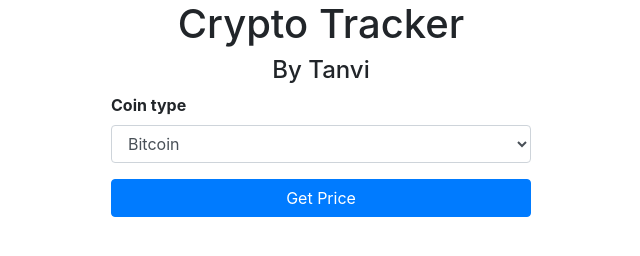
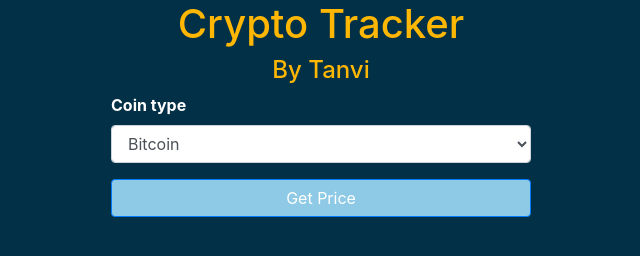
Before and after one commit to Tanvip22/CryptoTracker, a plain HTML site: page index.html in a window 1280 px wide. Shown: the whole page, without its empty margins (319-959 px from the left). Drawn offline with nearby package versions, Linux system fonts and the light colour scheme.

Commit message:
Update index.html

```diff
--- a/index.html
+++ b/index.html
@@ -1,3 +1,4 @@
+
 
 <head>
     <meta charset="UTF-8">
@@ -6,17 +7,18 @@
     <link rel="stylesheet" href="https://stackpath.bootstrapcdn.com/bootstrap/4.1.3/css/bootstrap.min.css" integrity="sha384-MCw98/SFnGE8fJT3GXwEOngsV7Zt27NXFoaoApmYm81iuXoPkFOJwJ8ERdknLPMO" crossorigin="anonymous">
     <title>Crypto Tracker</title>
 </head>
-<body>
+<body style="background-color: #023047;">
+
     <div class="container">
         <div class="row justify-content-center">
-            <h1 class="col-md-7 text-center">Crypto Tracker</h1>
-            <h4 class="col-md-7 text-center">By Tanvi</h4>
+            <h1 class="col-md-7 text-center" style="color: #ffb703;">Crypto Tracker</h1>
+            <h4 class="col-md-7 text-center" style="color: #ffb703;">By Tanvi</h4>
             <div class="col-md-6 row justify-content-center">
                 <div class="col-10">
                     <form action="" id="searchForm">
                         <div class="form-row">
                             <div class="col-12 form-group">
-                                <label for="xyz"><b>Coin type</b></label>
+                                <label for="xyz" style="color: white;"><b>Coin type</b></label>
                                 <select name="coinType" class="form-control" id="xyz">
                                     <option value="bitcoin">Bitcoin</option>
                                     <option value="dogecoin">Dogecoin</option>
@@ -27,12 +29,12 @@
                             </div>
                         </div>
 
-                        <button type="submit" class="col-12 btn btn-primary">Get Price</button>
+                        <button type="submit" class="col-12 btn btn-primary" style="background-color: #8ecae6;">Get Price</button>
                     </form>
                 </div>
             </div>
             <div class="col-md-7 text-center row justify-content-center">
-                <table class="col-md-7 m-2" border="1px" id="tableResult">
+                <table class="col-md-7 m-2" border="1px" id="tableResult" style="color: white;">
 
                 </table>
             </div>
```
